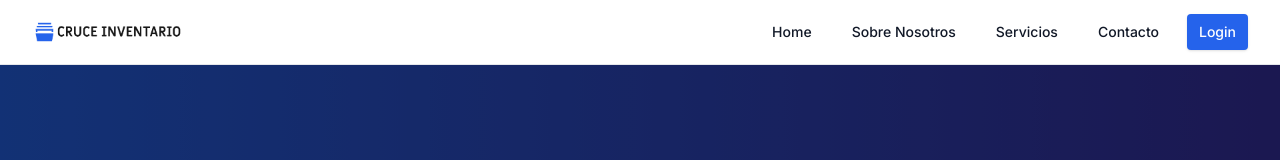
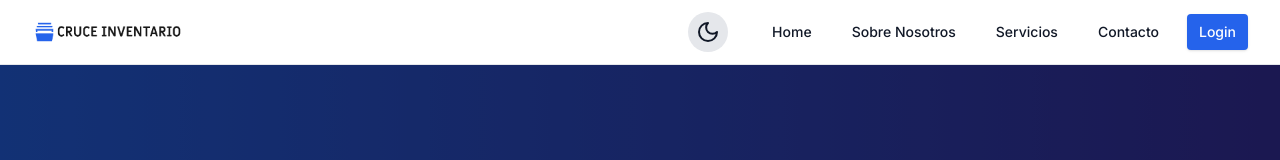
Before and after one commit to basoalto/cruce_inventario, a Next.js app: page / in a window 1280 px wide. Shown: the top 160 px of the page. Built offline with nearby package versions, Linux system fonts and the light colour scheme; no server answers.

Commit message:
agregar icnoco para cambiar como dark

```diff
--- a/src/components/Navbar.tsx
+++ b/src/components/Navbar.tsx
@@ -67,6 +67,7 @@ export default function Navbar({ componentName }: NavbarProps) {
           priority={true}
         />
       </Link>
+
         <span className="text-2xl font-bold text-primary">
           {componentName}
         </span>
@@ -74,6 +75,23 @@ export default function Navbar({ componentName }: NavbarProps) {
 
       <div className="hidden md:block">
         <div className="ml-10 flex items-center space-x-4">
+        {/* Toggle de modo oscuro con iconos */}
+        <div className="px-4 py-2">
+          <div className="flex items-center justify-center">
+            <button
+              onClick={toggleDarkMode}
+              className="p-2 rounded-full bg-gray-200 dark:bg-gray-700 focus:outline-none focus:ring-2 focus:ring-offset-2 focus:ring-offset-gray-800 focus:ring-white"
+            >
+              {enabled ? (
+                <Sun className="w-6 h-6 text-yellow-400" />
+              ) : (
+                <Moon className="w-6 h-6 text-gray-900" />
+              )}
+            </button>
+          </div>
+        </div>
+
+
           {navItems.map((item) => (
             <Link
               key={item.name}
```
